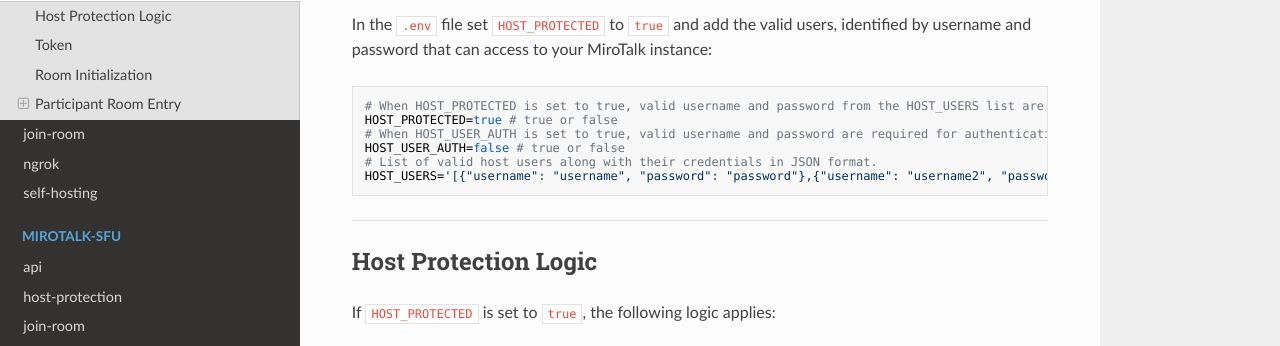
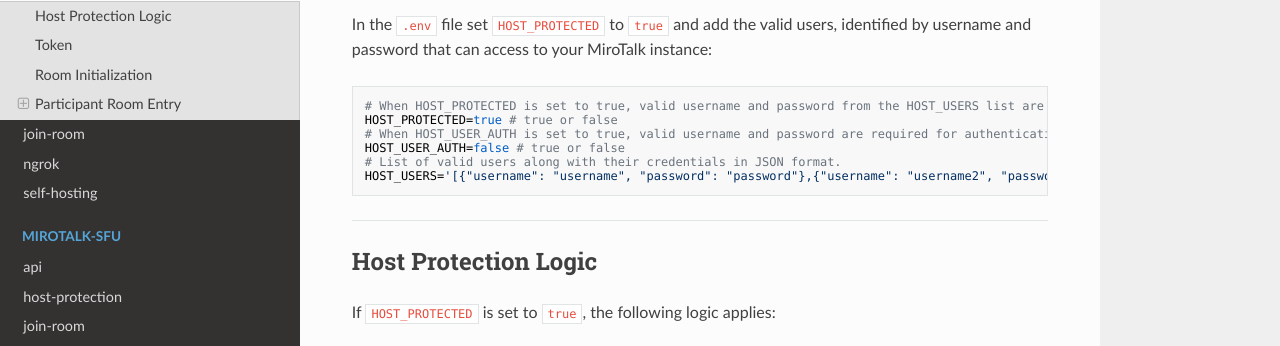
Before and after one commit to miroslavpejic85/mirotalk-docs, an MkDocs documentation site: the page built from docs/mirotalk-p2p/host-protection.md, in a window 1280 px wide and 900 px high, scrolled down 466 px. Shown: the part 105-451 px from the top of the window. Built offline with MkDocs 1.6.1, drawn with Linux system fonts in a browser that asks for light colours; nearby versions of some CDN libraries.

Commit message:
[mirotalkdocs] - fix typo

````diff
--- a/docs/mirotalk-p2p/host-protection.md
+++ b/docs/mirotalk-p2p/host-protection.md
@@ -9,7 +9,7 @@
 HOST_PROTECTED=true # true or false
 # When HOST_USER_AUTH is set to true, valid username and password are required for authentication.
 HOST_USER_AUTH=false # true or false
-# List of valid host users along with their credentials in JSON format.
+# List of valid users along with their credentials in JSON format.
 HOST_USERS='[{"username": "username", "password": "password"},{"username": "username2", "password": "password2"}]'
 ```
 
````
Also changed, not shown: docs/mirotalk-sfu/host-protection.md (+1 -1 lines).
